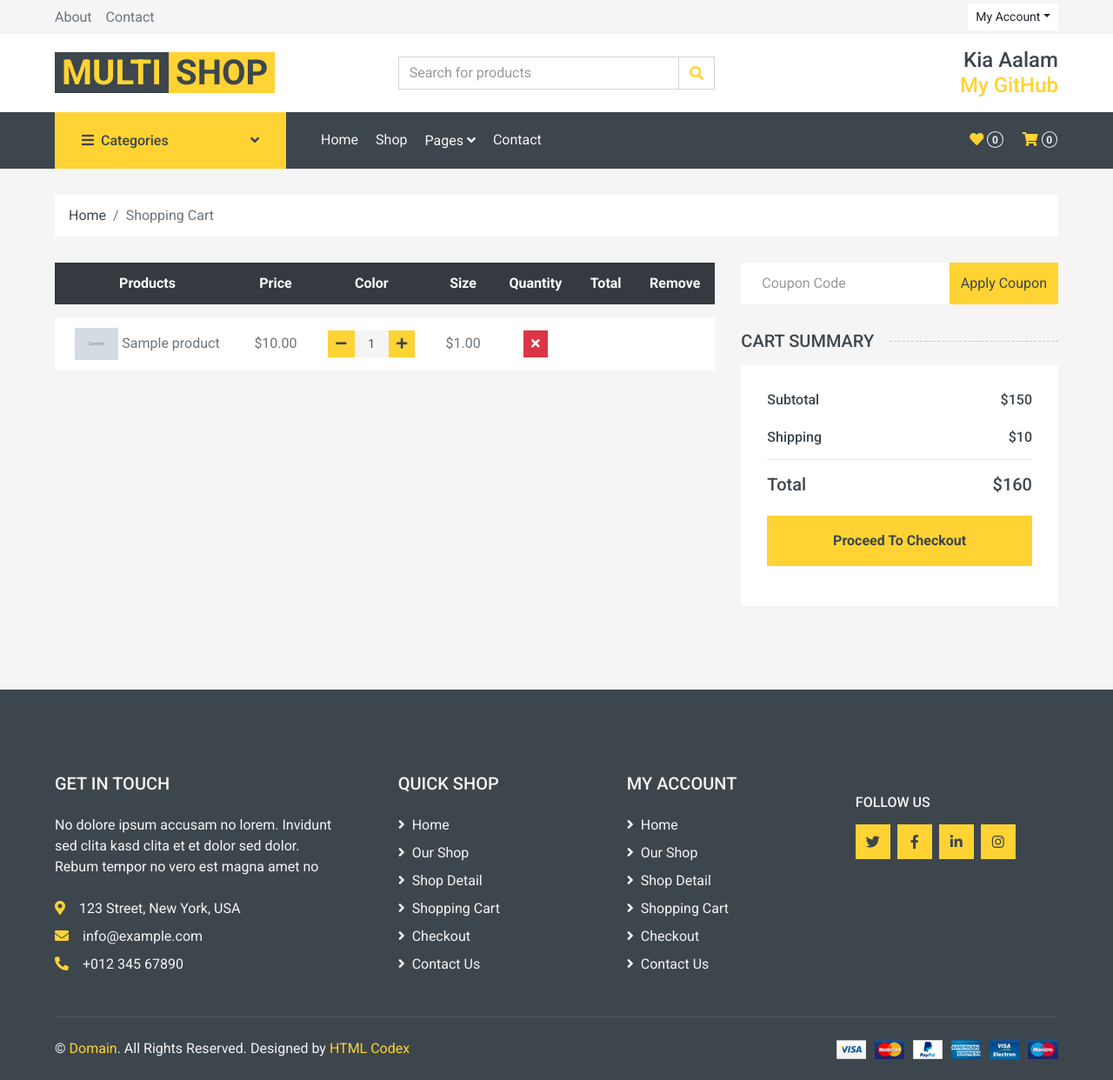
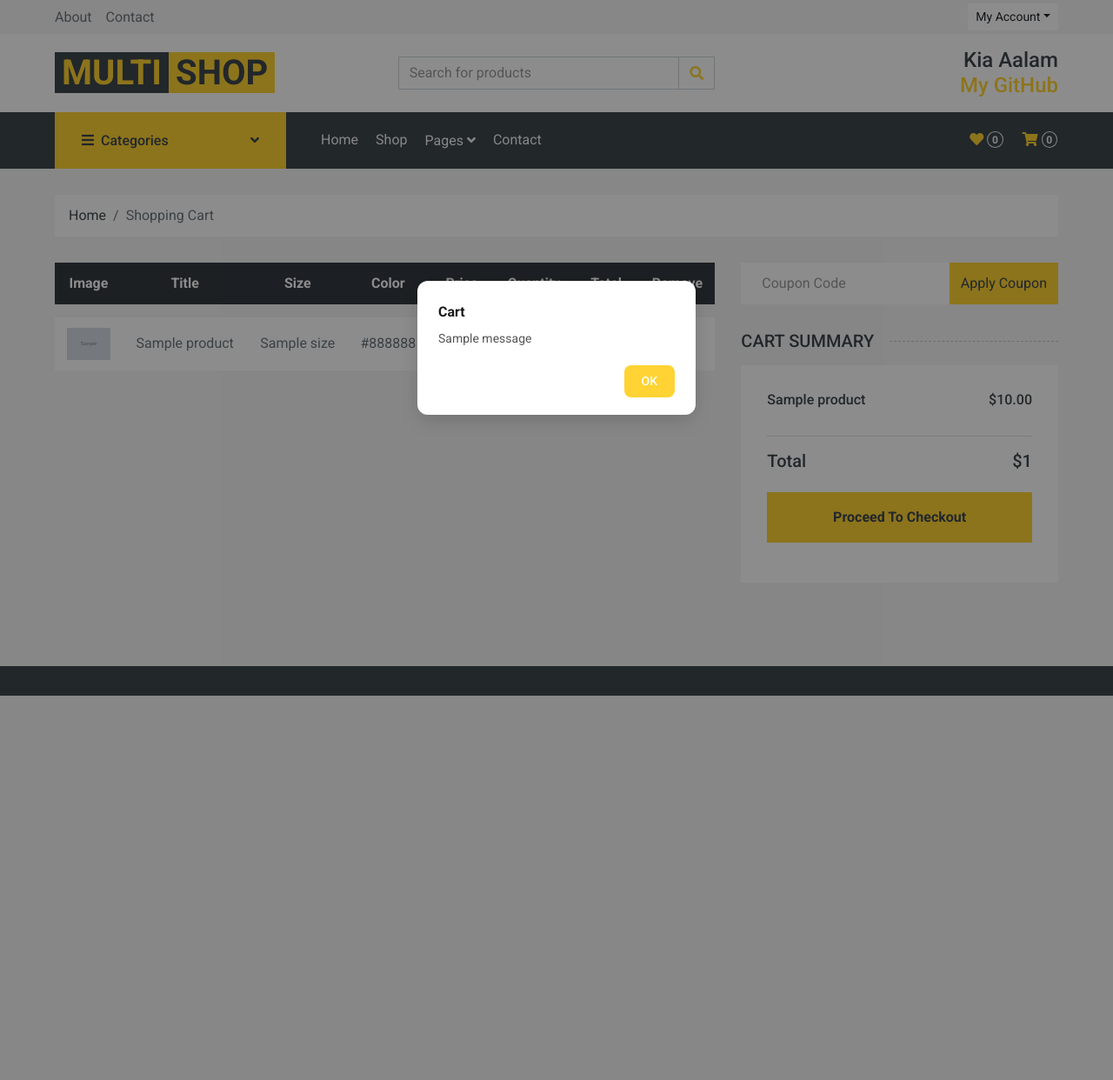
Before and after one commit to Kia-Aalam/Django-Shop, a Django app: template cart/templates/cart/cart_detail.html in a window 1280 px wide. Shown: the whole page at 87% size. After the commit the page ends 800 px from the top, so only its background shows below. Run offline with Django 5.2, Linux system fonts and the light colour scheme; the template is opened without the code that fills it: most values are stand-ins (such as "Sample title", 1, 10 or a date in 2020); grey boxes marked "Sample" are stand-in pictures; one stand-in notice (Sample message) is shown; some libraries are stand-ins or nearby versions.

Commit message:
fix cart_detail page(cart app)

```diff
--- a/cart/templates/cart/cart_detail.html
+++ b/cart/templates/cart/cart_detail.html
@@ -20,40 +20,60 @@
     <div class="container-fluid">
         <div class="row px-xl-5">
             <div class="col-lg-8 table-responsive mb-5">
+
+                <!-- Messages -->
+                {% if messages %}
+                    {% for message in messages %}
+                    <div id="customAlert" class="custom-alert-overlay">
+                        <div class="custom-alert-box">
+                            <p class="custom-alert-title">Cart</p>
+                            <p class="custom-alert-text">{{ message }}</p>
+                            <div class="custom-alert-actions">
+                                <button class="custom-alert-btn" onclick="document.getElementById('customAlert').style.display='none'">OK</button>
+                            </div>
+                        </div>
+                    </div>
+                    {% endfor %}
+                {% endif %}
+
                 <table class="table table-light table-borderless table-hover text-center mb-0">
                     <thead class="thead-dark">
                         <tr>
-                            <th>Products</th>
+                            <th>Image</th>
+                            <th>Title</th>
+                            <th>Size</th>
+                            <th>Color</th>
                             <th>Price</th>
-                            <th>Color</th>
-                            <th>Size</th>
                             <th>Quantity</th>
                             <th>Total</th>
                             <th>Remove</th>
                         </tr>
                     </thead>
                     <tbody class="align-middle">
-                        {% for item in cart_items %}
+                        {% for item in items %}
                             <tr>
-                                <td class="align-middle"><img src="{{ item.product.image.url }}" alt="" style="width: 50px;"> {{ item.product.title }}</td>
+                                <td class="align-middle"><img src="{{ item.product.image.url }}" alt="" style="width: 50px;"></td>
+                                <td class="align-middle">{{ item.product.title }}</td>
+                                <td class="align-middle">{{ item.size }}</td>
+                                <td class="align-middle">{{ item.color }}</td>
                                 <td class="align-middle">${{ item.product.price|floatformat:2 }}</td>
                                 <td class="align-middle">
-                                    <div class="input-group quantity mx-auto" style="width: 100px;">
-                                        <div class="input-group-btn">
-                                            <button class="btn btn-sm btn-primary btn-minus" >
-                                            <i class="fa fa-minus"></i>
-                                            </button>
-                                        </div>
-                                        <input type="text" class="form-control form-control-sm bg-secondary border-0 text-center" value="1">
-                                        <div class="input-group-btn">
-                                            <button class="btn btn-sm btn-primary btn-plus">
-                                                <i class="fa fa-plus"></i>
-                                            </button>
-                                        </div>
-                                    </div>
+                                    {{ item.quantity }}
                                 </td>
-                                <td class="align-middle">${{ item.total_price|floatformat:2 }}</td>
-                                <td class="align-middle"><button class="btn btn-sm btn-danger"><i class="fa fa-times"></i></button></td>
+                                <td class="align-middle">${{ item.get_total_price|floatformat:2 }}</td>
+
+                                <td class="align-middle">
+                                    <form method="post" action="{% url 'cart_remove' item.id %}" style="display: inline;">
+                                        {% csrf_token %}
+                                        <button type="submit" class="btn btn-sm btn-danger">
+                                            <i class="fa fa-times"></i>
+                                        </button>
+                                    </form>
+                                </td>
+                            </tr>
+                        {% empty %}
+                            <tr>
+                                <td colspan="8" class="text-center">The cart is empty</td>
                             </tr>
                         {% endfor %}
                     </tbody>
@@ -71,19 +91,17 @@
                 <h5 class="section-title position-relative text-uppercase mb-3"><span class="bg-secondary pr-3">Cart Summary</span></h5>
                 <div class="bg-light p-30 mb-5">
                     <div class="border-bottom pb-2">
+                        {% for order in items %}
                         <div class="d-flex justify-content-between mb-3">
-                            <h6>Subtotal</h6>
-                            <h6>$150</h6>
+                            <h6>{{order.product.title}}</h6>
+                            <h6>${{ order.get_total_price|floatformat:2 }}</h6>
                         </div>
-                        <div class="d-flex justify-content-between">
-                            <h6 class="font-weight-medium">Shipping</h6>
-                            <h6 class="font-weight-medium">$10</h6>
-                        </div>
+                        {% endfor %}
                     </div>
                     <div class="pt-2">
                         <div class="d-flex justify-content-between mt-2">
                             <h5>Total</h5>
-                            <h5>$160</h5>
+                            <h5>${{total_price}}</h5>
                         </div>
                         <button class="btn btn-block btn-primary font-weight-bold my-3 py-3">Proceed To Checkout</button>
                     </div>
```
